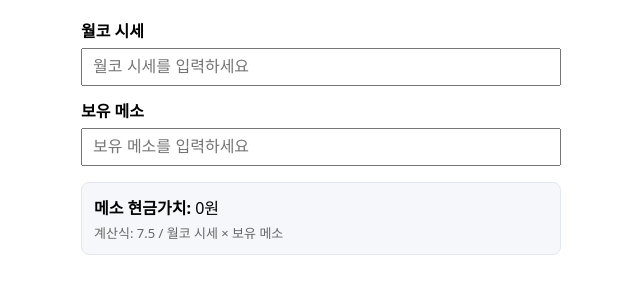
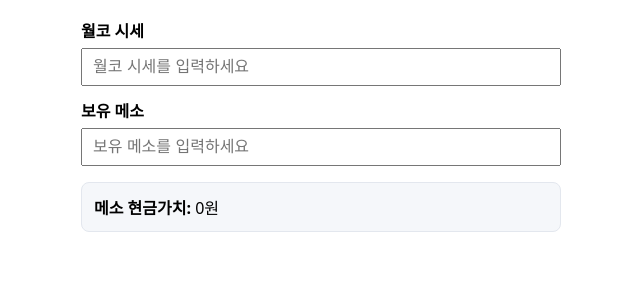
Before and after one commit to paas93/mesocal, a plain HTML site: page index.html in a window 1280 px wide. Shown: the part 89-382 px from the top of the page, without its empty margins (319-959 px from the left). Drawn offline with Linux system fonts and the light colour scheme.

Commit message:
Update index.html

```diff
--- a/index.html
+++ b/index.html
@@ -39,7 +39,7 @@
 
   <div class="result">
     <div><strong>메소 현금가치:</strong> <span id="value">0원</span></div>
-    <div class="small">계산식: 7.5 / 월코 시세 × 보유 메소</div>
+
   </div>
 
   <script>
```
